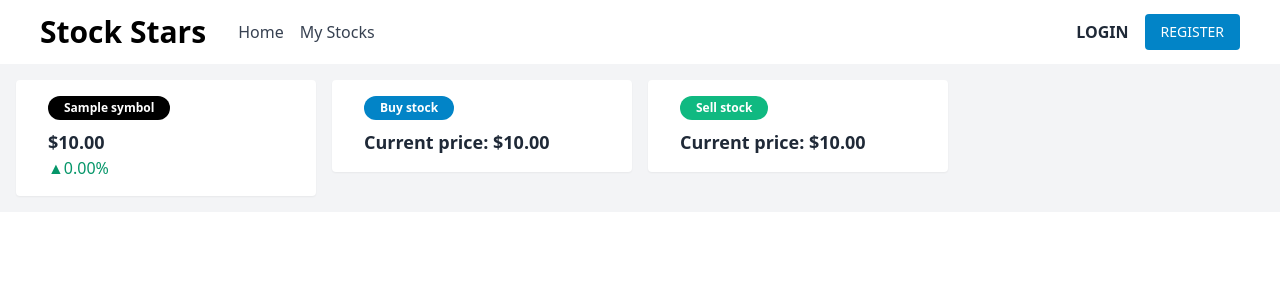
After one commit to dianadauksa/codelex-project, a PHP site: template views/singleStock.twig in a window 1280 px wide. The commit adds this page. Shown: the top 300 px of the page. Run offline with PHP 8.4, Linux system fonts and the light colour scheme; the template is opened without the code that fills it: most values are stand-ins (such as "Sample title", 1, 10 or a date in 2020); some libraries are stand-ins or nearby versions.

Commit message:
add stock search option and single view

```diff
--- a/index.php
+++ b/index.php
@@ -26,6 +26,7 @@ foreach ($authVariables as $variable) {
 
 $dispatcher = FastRoute\simpleDispatcher(function (FastRoute\RouteCollector $route) {
     $route->addRoute('GET', '/', ['App\Controllers\StockController', 'index']);
+    $route->addRoute('GET', '/stock', ['App\Controllers\BuyStockController', 'index']);
     $route->addRoute('GET', '/register', ['App\Controllers\RegisterController', 'index']);
     $route->addRoute('POST', '/register', ['App\Controllers\RegisterController', 'register']);
     $route->addRoute('GET', '/login', ['App\Controllers\LoginController', 'index']);
--- a/views/layout.twig
+++ b/views/layout.twig
@@ -15,11 +15,10 @@
         <div class="">
             <div class="flex justify-between h-16 px-10 shadow items-center">
                 <div class="flex items-center space-x-8">
-                    <h1 class="text-xl lg:text-3xl font-bold">Stock Stars</h1>
+                    <a href="/" class="text-xl lg:text-3xl font-bold">Stock Stars</a>
                     <div class="md:flex justify-around space-x-4">
                         <a href="/" class="hover:text-sky-600 text-gray-700">Home</a>
                         <a href="/" class="hover:text-sky-600 text-gray-700">My Stocks</a>
-                        <a href="#top" class="hover:text-sky-600 text-gray-700">Stock Market News</a>
                     </div>
                 </div>
                 {% if auth %}
--- /dev/null
+++ b/views/singleStock.twig
@@ -0,0 +1,62 @@
+{% extends 'layout.twig' %}
+{% block content %}
+    <div class="flex items-center bg-gray-100 text-gray-800">
+        <div class="p-4 w-full">
+            <div class="grid grid-cols-12 gap-4">
+
+                {% for stock in stocks %}
+                    <div class="col-span-12 sm:col-span-6 md:col-span-3">
+                        <div class="flex flex-row bg-white shadow-sm rounded p-4">
+                            <div class="flex flex-col flex-grow ml-4">
+                                <div class="text-sm text-gray-500">
+                                    <div class="col-span-12 lg:col-span-8">
+                                        <a href="/?symbol={{ stock.symbol }}"
+                                           class="inline-block rounded-full text-white bg-black text-xs font-bold mr-1 md:mr-2 mb-2 px-2 md:px-4 py-1 ">
+                                            {{ stock.symbol }}
+                                        </a>
+                                    </div>
+                                </div>
+                                <div class="font-bold text-lg">${{ stock.currentPrice|number_format(2) }}</div>
+                                {% if (stock.change > 0) %}
+                                    <span class="text-emerald-600">▲{{ stock.change|number_format(2) }}%</span>
+                                {% else %}
+                                    <span class="text-red-600">▼{{ stock.change|number_format(2) }}%</span>
+                                {% endif %}
+                            </div>
+                        </div>
+                    </div>
+
+                <div class="col-span-12 sm:col-span-6 md:col-span-3">
+                    <div class="flex flex-row bg-white shadow-sm rounded p-4">
+                        <div class="flex flex-col flex-grow ml-4">
+                            <div class="text-sm text-gray-500">
+                                <div class="col-span-12 lg:col-span-8">
+                                    <p class="inline-block rounded-full text-white bg-sky-600 text-xs font-bold mr-1 md:mr-2 mb-2 px-2 md:px-4 py-1 ">
+                                        Buy stock
+                                    </p>
+                                </div>
+                            </div>
+                            <div class="font-bold text-lg">Current price: ${{ stock.currentPrice|number_format(2) }}</div>
+                        </div>
+                    </div>
+                </div>
+
+                <div class="col-span-12 sm:col-span-6 md:col-span-3">
+                    <div class="flex flex-row bg-white shadow-sm rounded p-4">
+                        <div class="flex flex-col flex-grow ml-4">
+                            <div class="text-sm text-gray-500">
+                                <div class="col-span-12 lg:col-span-8">
+                                    <p class="inline-block rounded-full text-white bg-emerald-500 text-xs font-bold mr-1 md:mr-2 mb-2 px-2 md:px-4 py-1 ">
+                                        Sell stock
+                                    </p>
+                                </div>
+                            </div>
+                            <div class="font-bold text-lg">Current price: ${{ stock.currentPrice|number_format(2) }}</div>
+                        </div>
+                    </div>
+                </div>
+                {% endfor %}
+            </div>
+        </div>
+    </div>
+{% endblock %}
```
Also changed, not shown: app/Controllers/StockController.php (+2 -15 lines), app/Models/Stock.php (+3 -18 lines), app/Repositories/FinnhubAPIStocksRepository.php (+5 -6 lines), views/topStocks.twig (renamed from views/stocks.twig, +16 -8 lines).
